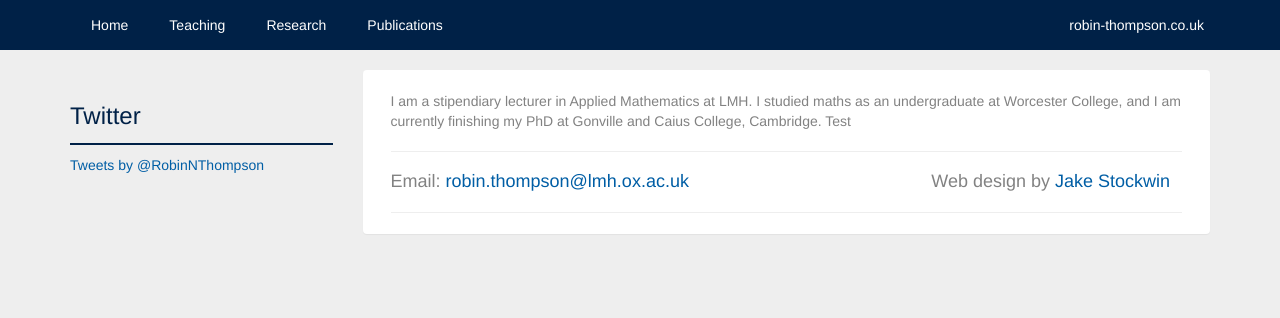
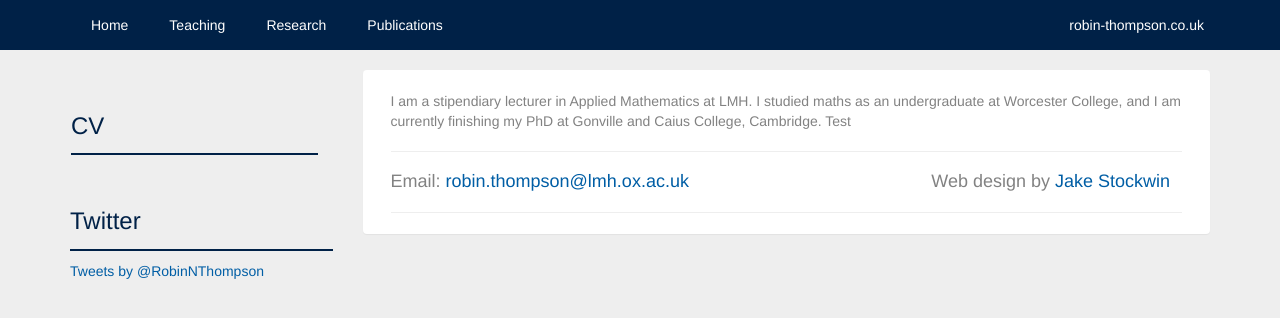
Before and after one commit to robin-thompson/robin-thompson.github.io, a Jekyll site: the page built from about.html, in a window 1280 px wide. Shown: the top 318 px of the page. Built offline with Jekyll 4.4.1, drawn with Linux system fonts in a browser that asks for light colours; nearby versions of some CDN libraries; library files that are not in the unit come from our copies; comment, search, counter and statistics services are not loaded.

Commit message:
Style changes

```diff
--- a/_layouts/default.html
+++ b/_layouts/default.html
@@ -25,8 +25,8 @@
 					{% endif %}{% endfor %}{% endfor %}
 				</ul>
 				<ul class="nav navbar-right navbar-nav">
-          <li class="dropdown">
-            <a href="#" class="dropdown-toggle">robin-thompson.co.uk</a>
+          <li>
+            <a href="">robin-thompson.co.uk</a>
           </li>
         </ul>
 			</div>
@@ -40,6 +40,7 @@
 				<div class="col col-sm-3">
 					<div id="sidebar">
 						<ul class="nav nav-stacked">
+							<li><a href="/downloads/RobinThompsonCV.pdf" target="_blank"><h3 class="highlight">CV</h3></a></li>
 							<li><h3 class="highlight">Twitter</h3></li>
 						</ul>
 						<div class="twitter">
@@ -49,7 +50,7 @@
 				</div>
 				<div class="col col-sm-9">
 						<div class="panel">
-							<h1>{{ page.heading }}</h1>
+							<h1 class="title">{{ page.heading }}</h1>
 					{{content}}
 
 					<hr>
```
